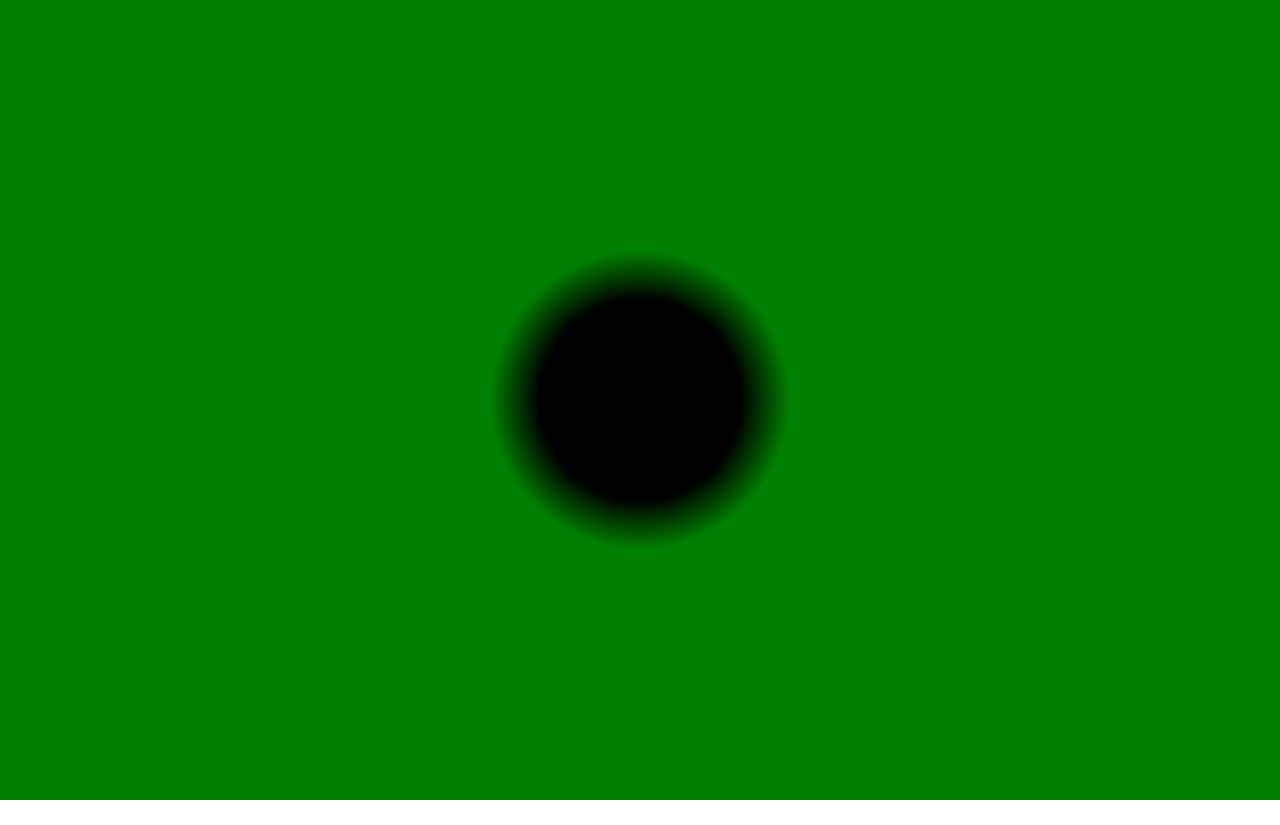
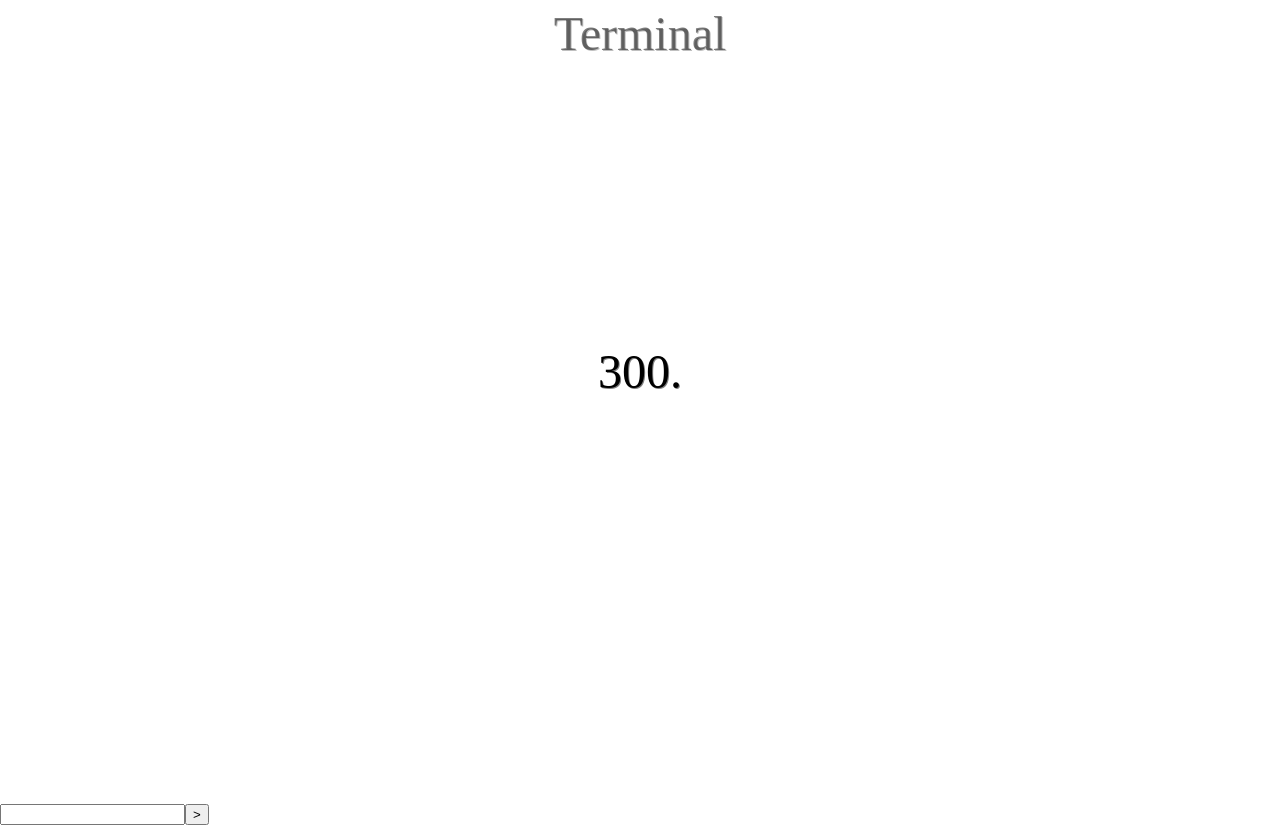
Before and after one commit to Leonetnin/leonetnin.github.io, a website: page noelastrom.se/tools/testsite/index.html in a window 1280 px wide. Before the commit the page ends 804 px from the top, so only its background shows below. Drawn offline with Linux system fonts and the light colour scheme.

Commit message:
favicon
Added a favicon and some flashcard stuff like terminal (noel.js)

```diff
--- a/noelastrom.se/noel.js
+++ b/noel.js
@@ -13,6 +13,8 @@ canvas.height = window.innerHeight
 document.body.appendChild(canvas)
 let H = window.innerHeight
 let W = window.innerWidth
+let _terminalActivated = false
+
 function toRadians(degrees) {
     return degrees * Math.PI/180
 }
@@ -119,8 +121,12 @@ function shape(x,y,shape=_triangleShape,color="black", lineWidth=0.01, lineColor
 }
 
 let update = null;
+let _delta = 0;
+let _previousTimeStamp = 0
 function _updateHandler(){
-    update?.();
+    _delta = document.timeline.currentTime - _previousTimeStamp
+    _previousTimeStamp=document.timeline.currentTime
+    update?.(_delta);
     requestAnimationFrame(_updateHandler);
 }
 _updateHandler()
@@ -167,6 +173,28 @@ function _keyboard(data) {
     }
     if (data.type == "keyup") {
         pressed_keys.splice(pressed_keys.indexOf(data.key), 1)
+    }
+    if (pressed_keys.includes("Shift") && pressed_keys.includes("ArrowRight") && pressed_keys.includes("T") && _terminalActivated==false){
+        terminal()
+    }
+}
+
+function terminal(){
+    if (_terminalActivated==false){
+        _terminalActivated=true
+        let _inputField = document.createElement("input")
+        let _inputSend = document.createElement("button")
+        _inputSend.innerHTML=">"
+        _inputSend.onclick=function () {alert(EvalError(_inputField.value)); _inputField.value=""}
+        document.body.appendChild(_inputField)
+        document.body.appendChild(_inputSend)
+    }
+    text("Terminal",W/2,50,48,"rgba(0, 0, 0, 0.5)")
+
+    if (pressed_keys.includes("Escape")){
+        _terminalActivated=false
+    } else {
+        requestAnimationFrame(terminal)
     }
 }
 
@@ -290,3 +318,5 @@ async function read(path) {
     })
     return(await filepromise)
 }
+
+terminal()
--- a/noelastrom.se/tools/flashcards/flashcards.css
+++ b/noelastrom.se/tools/flashcards/flashcards.css
@@ -7,4 +7,22 @@ html, body{
 }
 canvas{
     position: relative;
+    z-index: 1;
 }
+
+input {
+    z-index: 2;
+    position: fixed;
+    bottom: 0px;
+    right: 0;
+    left: 0px;
+    background-color: rgba(255, 255, 255, 0.5);
+    outline: none;
+}
+button {
+    z-index: 2;
+    border-style: none;
+    position: fixed;
+    bottom: 1px;
+    right: 0;
+}
--- a/noelastrom.se/tools/testsite/script.js
+++ b/noelastrom.se/tools/testsite/script.js
@@ -1,4 +1,12 @@
-let shadowGradient = ctx.createRadialGradient(0,0,150,0,0,100)
-shadowGradient.addColorStop(0,"green")
-shadowGradient.addColorStop(1,"black")
-rectangle(0,0,W,H,shadowGradient)
+let framerate = null
+let delta = 0;
+update = (delta) => {
+    clear()
+    framerate+=1
+    text(framerate+".",W/2,H/2-12,48)
+}
+
+function resetFPS(){
+    framerate=0
+    setTimeout(resetFPS, 1000)
+}
```
Also changed, not shown: noelastrom.se/index.html (+1 -1 lines), noelastrom.se/tools/flashcards/flashcards.js (+15 -10 lines), noelastrom.se/tools/flashcards/index.html (+0 -1 lines), favicon.ico (added).
